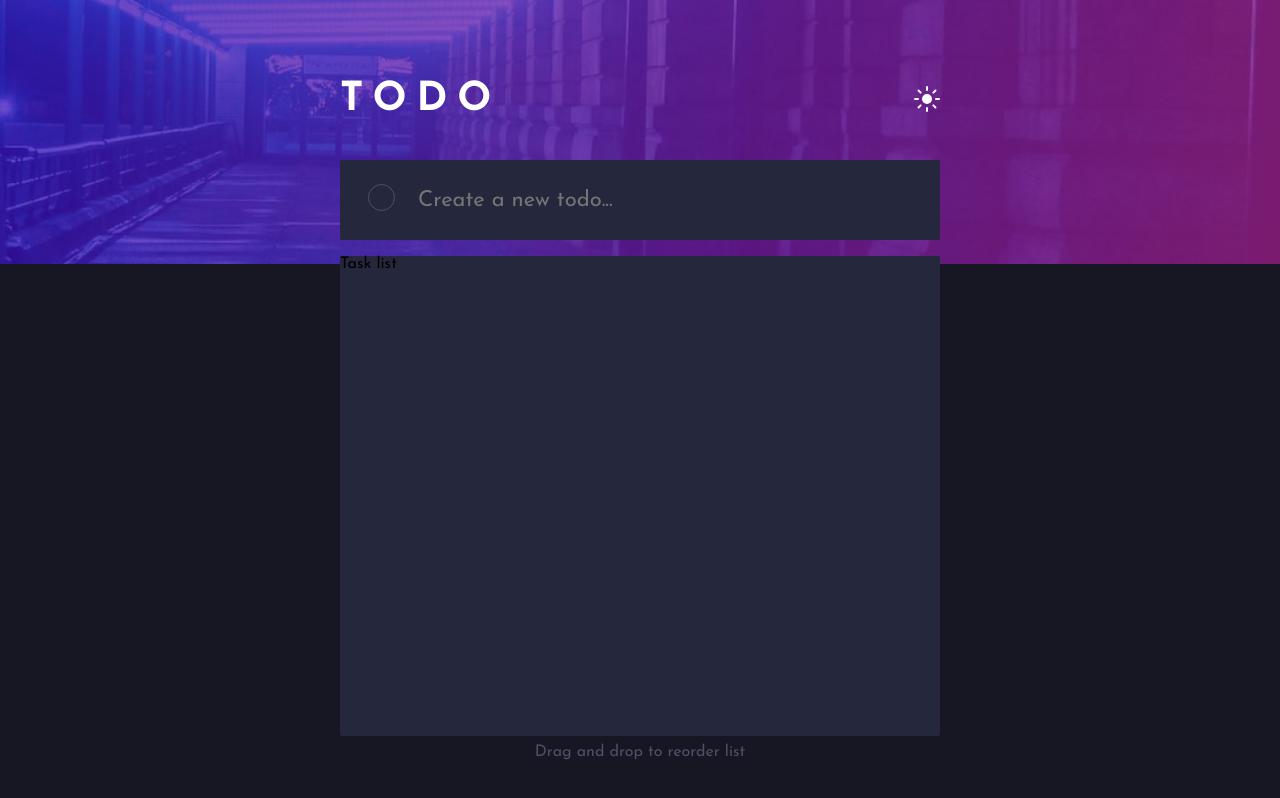
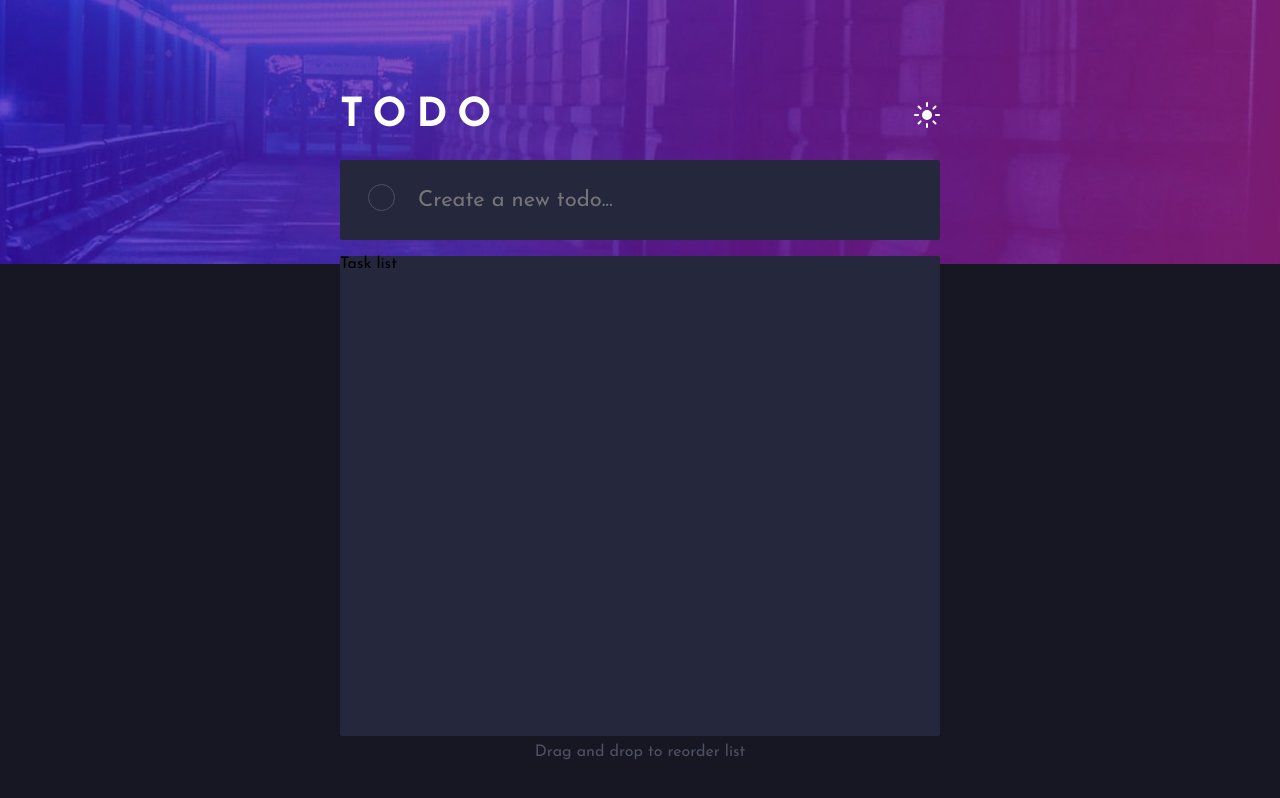
Before and after one commit to Thymoos/todo-app, a React (Create React App) app: page / in a window 1280 px wide. Built offline with nearby package versions, Linux system fonts and the light colour scheme.

Commit message:
Change ThemeControl position

```diff
--- a/src/components/ThemeControl.css
+++ b/src/components/ThemeControl.css
@@ -1,6 +1,6 @@
 .title-wrapper {
     position: absolute;
-    top: -10vh;
+    top: -8vh;
     left: 0;
     width: 600px;
     font-size: 20px;
```
